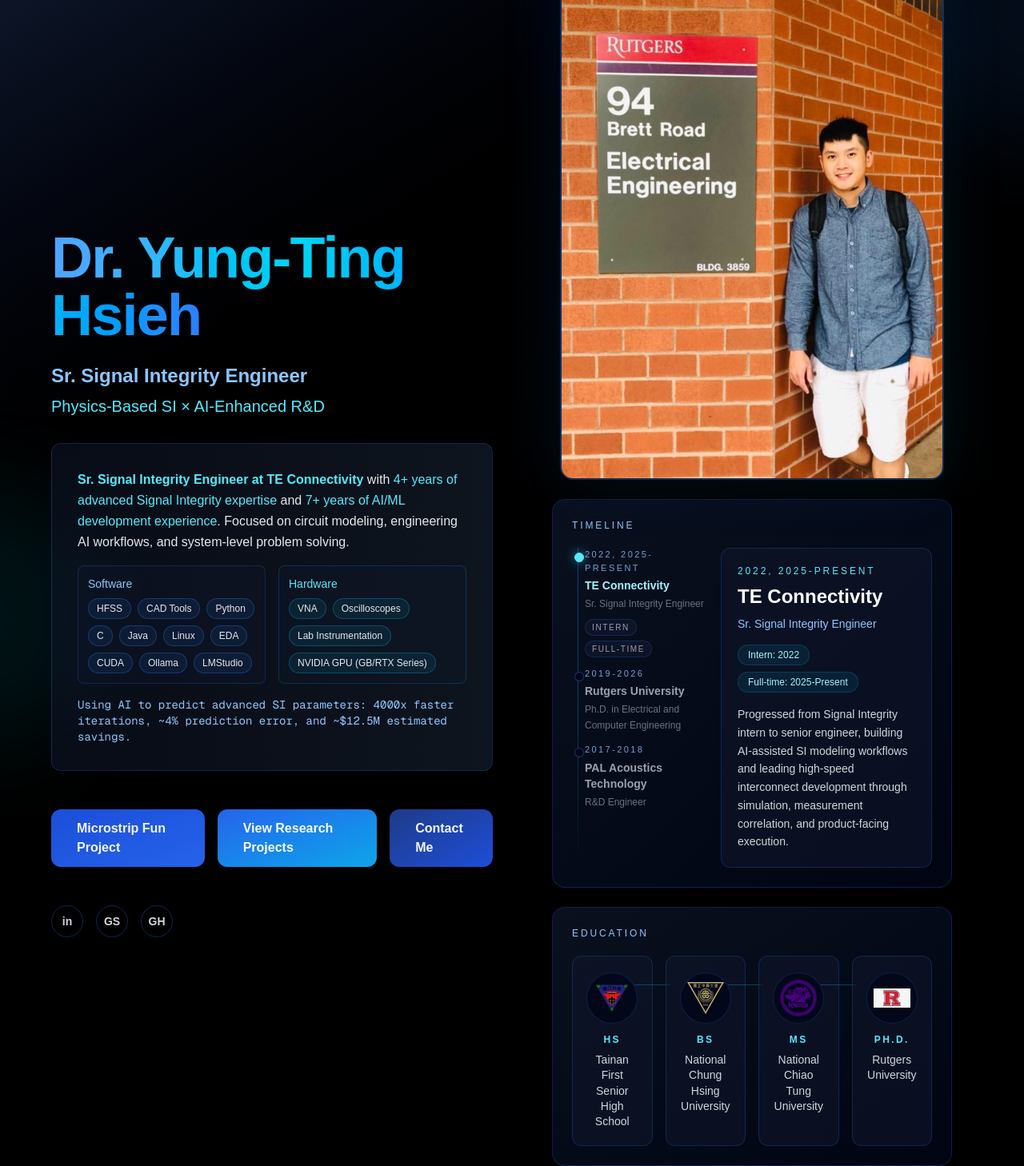
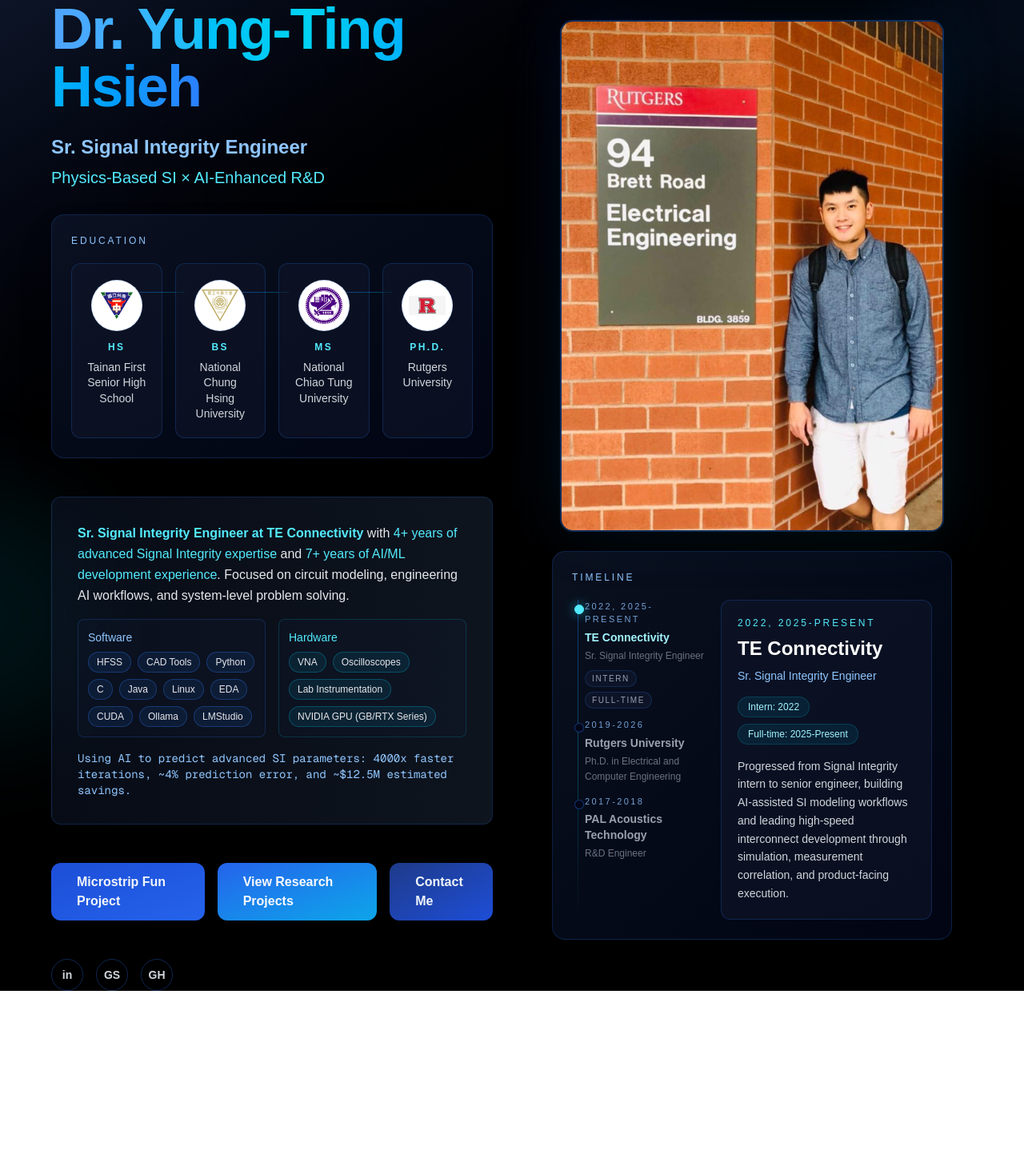
Before and after one commit to dryungtinghsieh-ui/ai-portfolio, a Next.js app: page / in a window 1280 px wide. Shown: the whole page at 80% size. After the commit the page ends 1239 px from the top, so only its background shows below. Built offline with nearby package versions, Linux system fonts and the light colour scheme.

Commit message:
Move education section and lighten school logo backgrounds

```diff
--- a/app/page.tsx
+++ b/app/page.tsx
@@ -243,7 +243,7 @@ function EducationJourney() {
               <div className="absolute left-[calc(50%+28px)] top-9 hidden h-px w-[calc(100%-56px)] bg-gradient-to-r from-blue-500/40 to-cyan-400/30 sm:block" />
             )}
             <div className="flex h-full flex-col items-center rounded-xl border border-blue-500/20 bg-slate-900/60 px-4 py-5 text-center">
-              <div className="mb-3 flex h-16 w-16 items-center justify-center rounded-full border border-blue-500/20 bg-slate-950/80 p-2">
+              <div className="mb-3 flex h-16 w-16 items-center justify-center rounded-full border border-blue-500/20 bg-white p-2">
                 <Image
                   src={entry.logo}
                   alt={entry.school}
@@ -349,9 +349,6 @@ export default function Home() {
                     reduceMotion={reduceMotion}
                   />
                 </motion.div>
-                <motion.div variants={itemVariants} className="mb-8 md:hidden">
-                  <EducationJourney />
-                </motion.div>
 
                 <motion.div variants={itemVariants} className="mb-8">
                   <h2 className="mb-2 text-xl font-semibold text-blue-300 sm:text-2xl">
@@ -360,6 +357,10 @@ export default function Home() {
                   <p className="text-lg font-medium text-cyan-300 sm:text-xl">
                     Physics-Based SI × AI-Enhanced R&D
                   </p>
+                </motion.div>
+
+                <motion.div variants={itemVariants} className="mb-12">
+                  <EducationJourney />
                 </motion.div>
 
                 <motion.div
@@ -490,9 +491,6 @@ export default function Home() {
                     reduceMotion={reduceMotion}
                   />
                 </div>
-                <div className="mt-6 w-full max-w-[500px]">
-                  <EducationJourney />
-                </div>
               </motion.div>
             </div>
           </motion.div>
```
